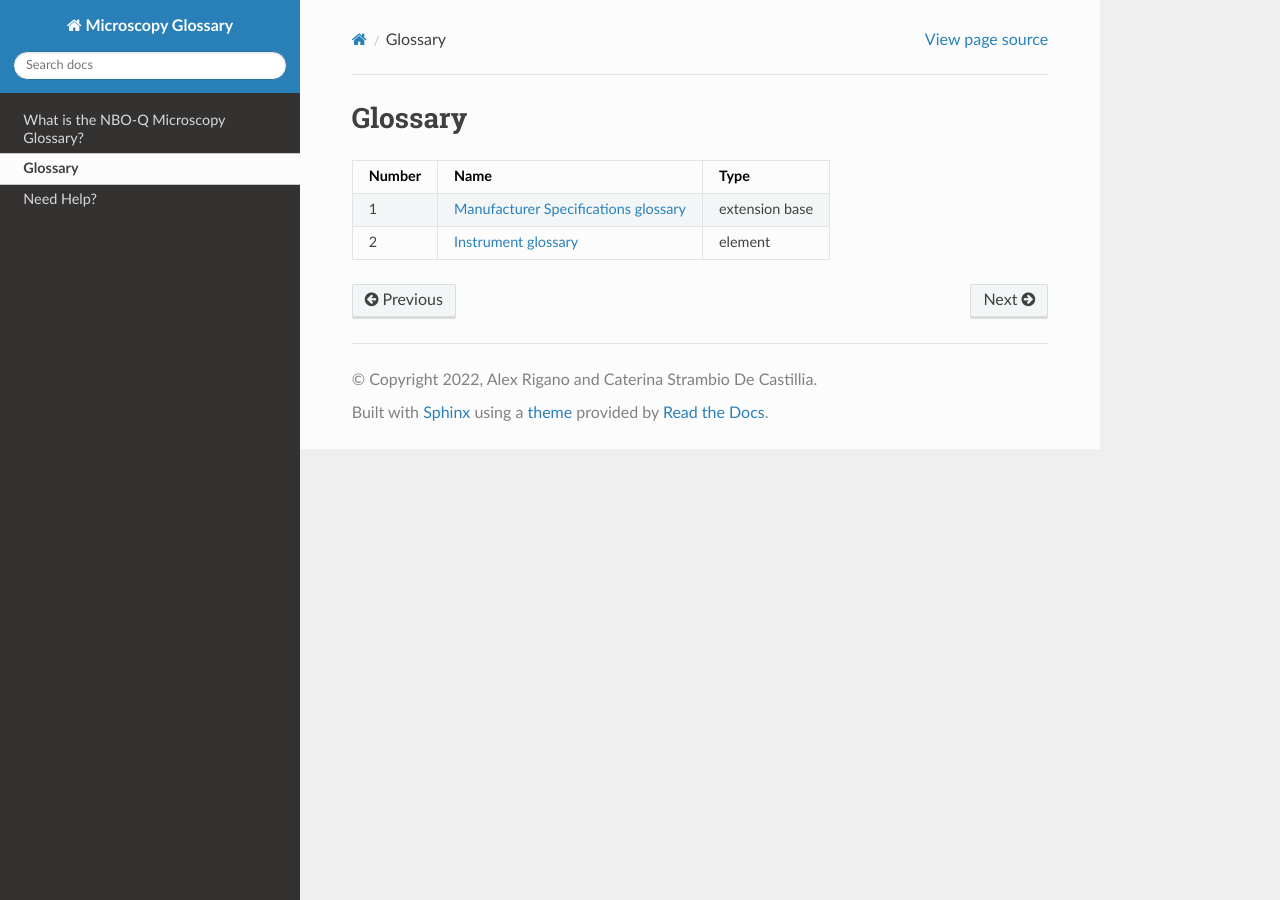
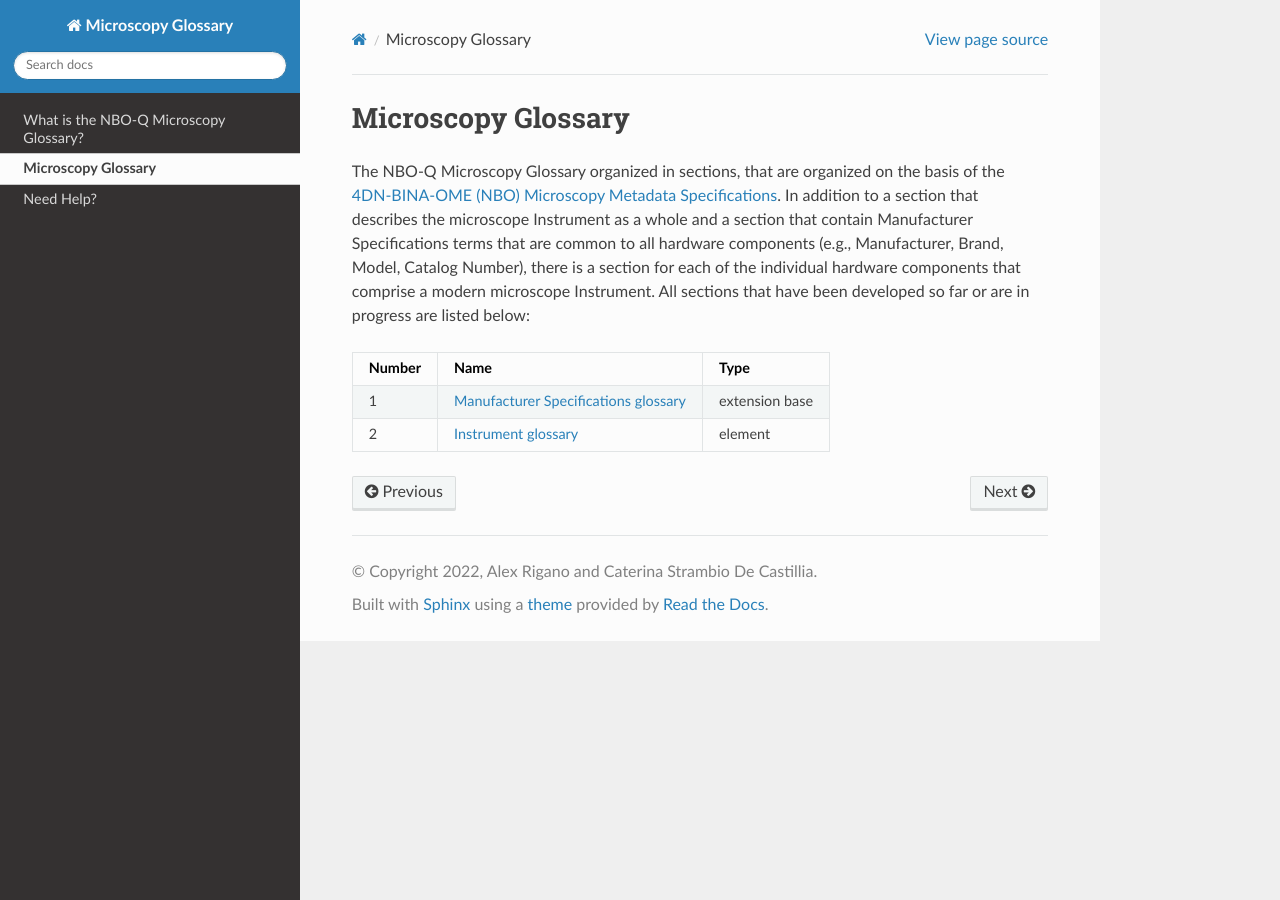
Before and after one commit to WU-BIMAC/NBO-Q_MicroscopyGlossary, a Sphinx documentation site: the page built from docs/source/glossary.rst, in a window 1280 px wide. Built offline with Sphinx 7.4.7 and the Read the Docs theme 2.0.0, drawn with Linux system fonts in a browser that asks for light colours; pages that are not in the unit, such as notebooks, are missing from menus.

Commit message:
Update glossary.rst

```diff
--- a/docs/source/glossary.rst
+++ b/docs/source/glossary.rst
@@ -1,5 +1,6 @@
-Glossary
-========
+Microscopy Glossary
+===================
+The NBO-Q Microscopy Glossary organized in sections, that are organized on the basis of the `4DN-BINA-OME (NBO) Microscopy Metadata Specifications <https://github.com/WU-BIMAC/NBOMicroscopyMetadataSpecs/tree/master/Model/stable%20version/v02-01>`_. In addition to a section that describes the microscope Instrument as a whole and a section that contain Manufacturer Specifications terms that are common to all hardware components (e.g., Manufacturer, Brand, Model, Catalog Number), there is a section for each of the individual hardware components that comprise a modern microscope Instrument. All sections that have been developed so far or are in progress are listed below:
 
 .. list-table::
   :header-rows: 1
```
